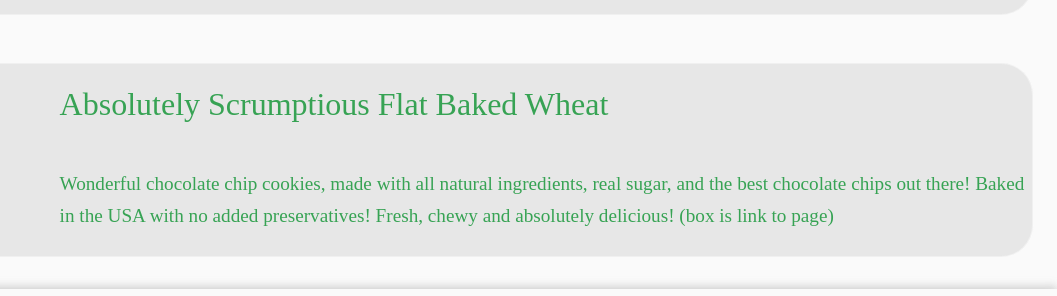
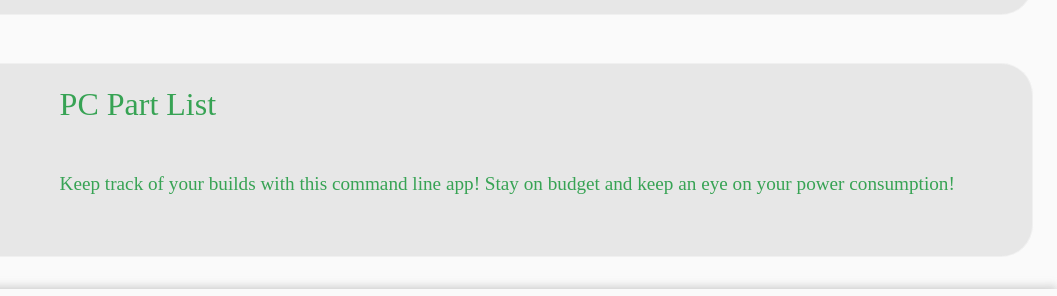
Before and after one commit to Ruby-Dragon/Ruby-Dragon.github.io, a plain HTML site: page src/html/projects.html in a window 1280 px wide. Shown: the part 1095-1391 px from the top of the page, 223-1280 px from the left. Drawn offline with Linux system fonts and the light colour scheme; a web font is replaced by a local one.

Commit message:
add PCPartList to projects

```diff
--- a/src/html/projects.html
+++ b/src/html/projects.html
@@ -67,11 +67,11 @@
                 <p>Easily generate randomized passwords from the command line! Can also make passwords with words for increased memorization!</p>
             </div>
         </a>
-        <a href = "chocolate-chip-cookie.html">
+        <a href = "PCPartList.html">
             <div class="product">
                 <img src = "../images/cookies.jpg" alt="cookies">
-                <h2>Absolutely Scrumptious Flat Baked Wheat</h2>
-                <p>Wonderful chocolate chip cookies, made with all natural ingredients, real sugar, and the best chocolate chips out there! Baked in the USA with no added preservatives! Fresh, chewy and absolutely delicious! (box is link to page)</p>
+                <h2>PC Part List</h2>
+                <p>Keep track of your builds with this command line app! Stay on budget and keep an eye on your power consumption!</p>
             </div>
         </a>
 
```
